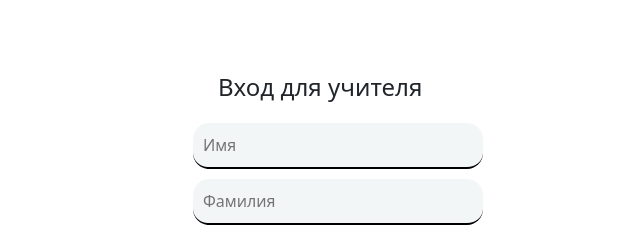
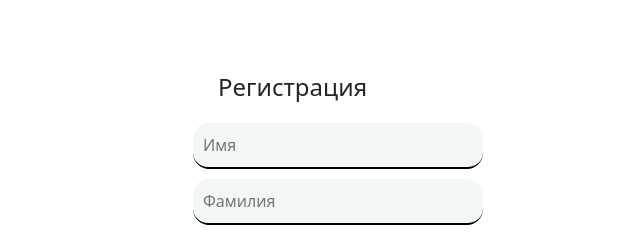
Before and after one commit to XenozPon/Antanta-Class, a plain HTML site: page reg.html in a window 1280 px wide. Shown: the part 184-416 px from the top of the page, 302-942 px from the left. Drawn offline with nearby package versions, Linux system fonts and the light colour scheme.

Commit message:
Update reg.html

```diff
--- a/reg.html
+++ b/reg.html
@@ -26,7 +26,7 @@
       </nav>
     <main class="main">
         <form action="" class="form">
-            <legend><span>Вход для учителя</span></legend>
+            <legend><span>Регистрация</span></legend>
             <input type="text" placeholder="Имя">
             <input type="text" placeholder="Фамилия">
             <input type="text" placeholder="Отчество">
```
